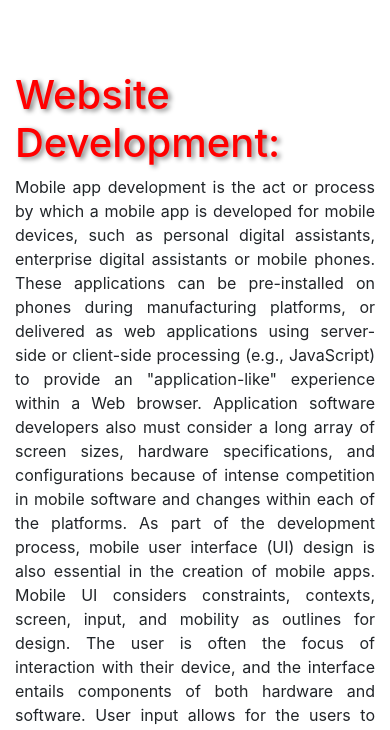
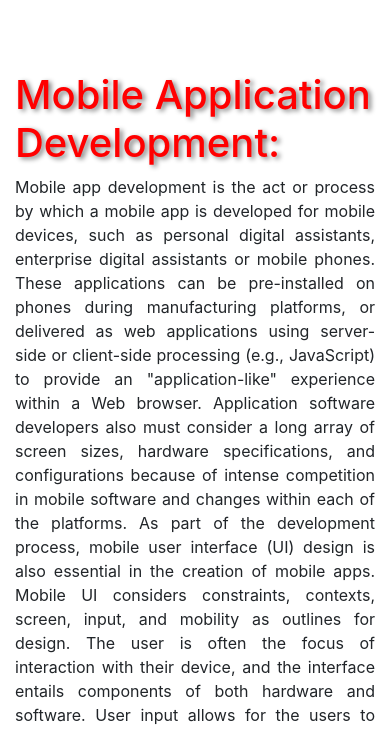
Before and after one commit to MuhammadUsamaAqeel/websitewaly, a plain HTML site: page mobileapp.html in a window 390 px wide. Shown: the part 104-834 px from the top of the page. Drawn offline with nearby package versions, Linux system fonts and the light colour scheme.

Commit message:
Update mobileapp.html

```diff
--- a/mobileapp.html
+++ b/mobileapp.html
@@ -73,7 +73,7 @@
 
 
     <div class="container"><br><br><br>
-        <h1 class="wee">Website Development:</h1>
+        <h1 class="wee">Mobile Application Development:</h1>
         <p id="logo">Mobile app development is the act or process by which a mobile app is developed for mobile devices,
             such as personal digital assistants, enterprise digital assistants or mobile phones. These applications can
             be pre-installed on phones during manufacturing platforms, or delivered as web applications using
```
